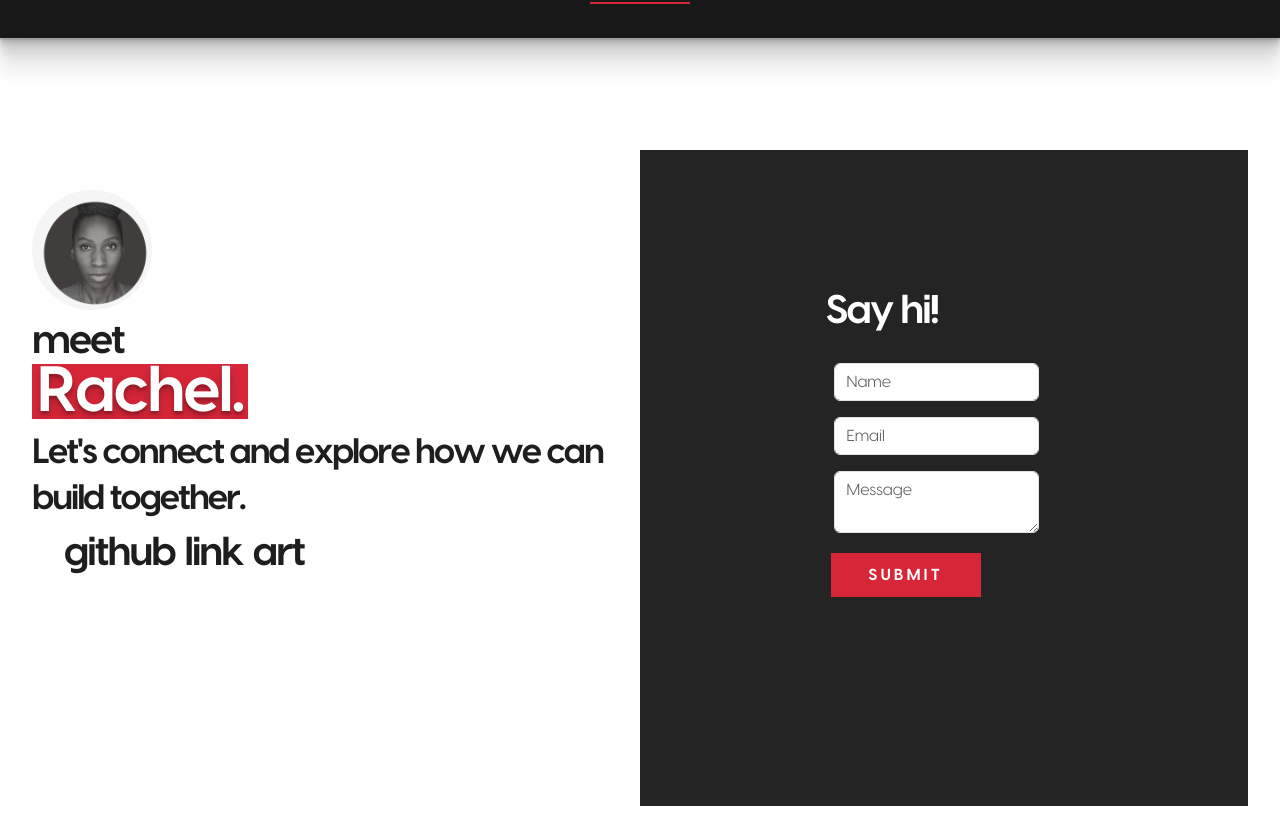
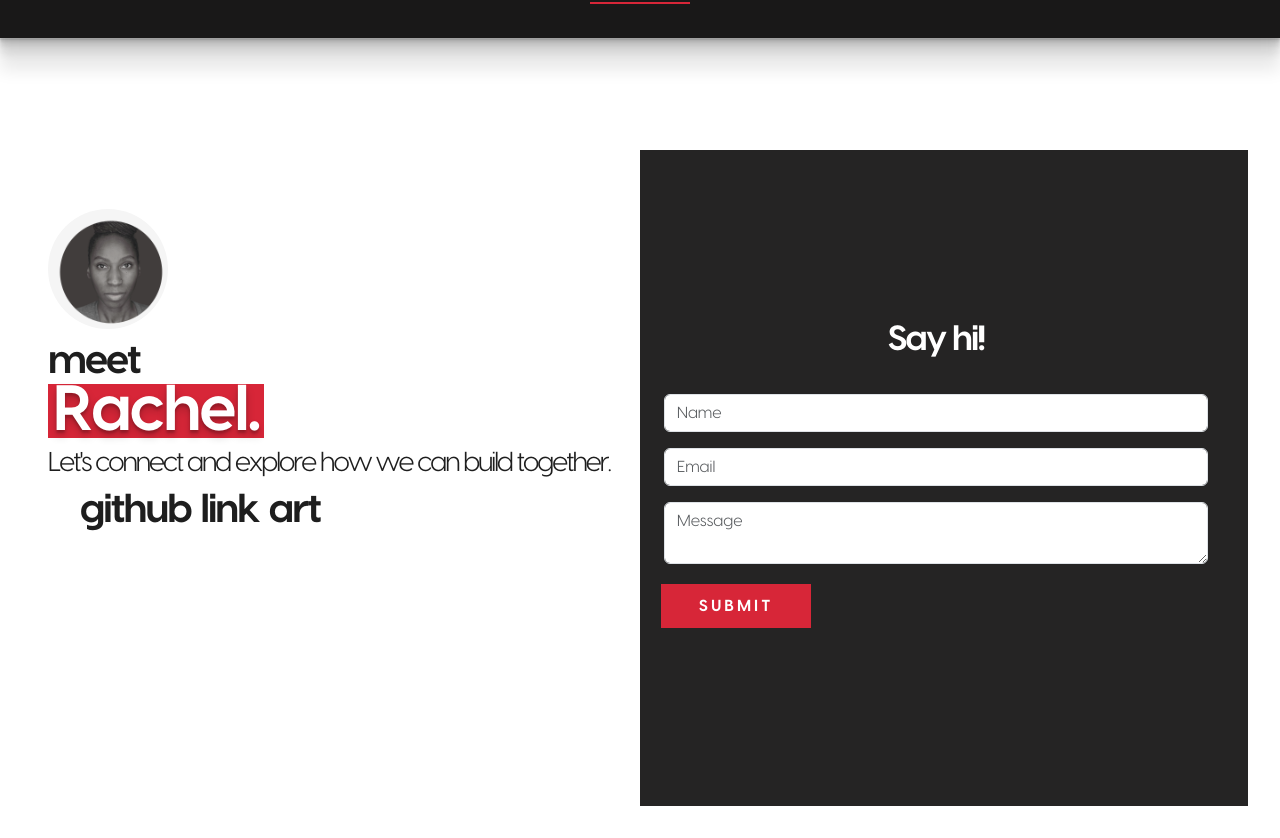
Before and after one commit to R-LaRoi/stroi-app, a React (Vite) app: page /main in a window 1280 px wide. Shown: the part 2090-2928 px from the top of the page. Built offline with nearby package versions, Linux system fonts and the light colour scheme.

Commit message:
Added Project Links

```diff
--- a/src/Components/Data.jsx
+++ b/src/Components/Data.jsx
@@ -18,7 +18,7 @@ const projectData = [
     title: 'Def Pressé',
   text:'London based record Label run by people primarily concerned with music. ',
 git:'https://github.com/chingu-voyages/v45-tier3-team-43/tree/main',
-link:'https://atelier718.com'
+link:''
   },
    {
    id:4,
--- a/src/Components/Homepage.jsx
+++ b/src/Components/Homepage.jsx
@@ -62,12 +62,22 @@ className ='mobile-vid' id="at-vid">
     <div className='dev-title'>
       <img className="logob circle" src={circle} alt="" width={120}/>
     <div>meet</div>
-       <div className='rachel'> Rachel.</div>
-     <small className='connect-subtxt'> Let's connect and explore how we can build together.</small>
+      <div className='rachel'> Rachel.</div>
+     <div className='r-sub-title'>  Let's connect and explore how we can build together.</div>
+     {/* <small className='connect-subtxt'> </small> */}
       <ul className='hp-ul'>
-        <li>github</li>
-      <li>link</li>
-      <li>art</li></ul>
+        <li className='li-ul'>
+        <a href=""></a>
+        github
+
+
+        </li>
+      <li className='li-ul'>link
+
+      </li>
+      <li className='li-ul'>art
+
+      </li></ul>
     </div>
 
   </div>
@@ -77,8 +87,11 @@ className ='mobile-vid' id="at-vid">
 
   <div class="row g-3">
 
-    <div className='dev-title'>Say hi! </div>
+    <div className='dev-title'>
+          <small className=''> Say hi! </small>
+      </div>
   <div class="col">
+
     <input type="text" class="form-control" placeholder="Name" aria-label="First name"/>
   </div>
   <div class="col">
--- a/src/Components/HpgProjects.jsx
+++ b/src/Components/HpgProjects.jsx
@@ -3,6 +3,8 @@ import './stylesheets/hpg.css'
 import './stylesheets/prolink.css'
 import data from './Data'
 import { NavLink } from "react-router-dom";
+
+
 export default function HpgProjects() {
 
 let projectCards = data.map( (project, index) => {
@@ -21,7 +23,8 @@ return(
     <li className='li-sub-title'>
     {project.text}
   </li>
-  <button className='pro-btn'>view</button>
+  <button className='pro-btn'>
+    <a href={project.link} target='blank_' id='btn-link' >view</a></button>
   <div className='dash'></div>
   </ul>
   </div>
@@ -47,7 +50,7 @@ return(
 
 <div> {projectCards}</div>
 <button className='pro-btn-link'>
-  < NavLink to="/projects" className="pro-btn-lnk">  view all</NavLink>
+  < NavLink to="/projects" className="pro-btn-lnk">view all</NavLink>
 
   </button>
 </section>
--- a/src/Components/ProjectsLink.jsx
+++ b/src/Components/ProjectsLink.jsx
@@ -21,7 +21,13 @@ return(
     <li className='li-sub-title'>
     {procards.text}
   </li>
-  <button className='pro-btn'>view</button>
+  <button className='pro-btn'>
+    <a href={procards.link} target="blank_" id='btn-link'>
+  view
+    </a>
+
+
+    </button>
   </ul>
 <div>
     <video playsInline autoPlay muted loop id="pro-vid" >
--- a/src/Components/stylesheets/connect.css
+++ b/src/Components/stylesheets/connect.css
@@ -71,14 +71,15 @@
     display: flex;
     flex-direction: column;
     width: 100%;
-    margin-top: 10%;
+    margin-top: 5%;
   }
 
   .con-form {
     display: grid;
     grid-template-columns: 1fr;
-    padding: 1.4rem;
-    justify-items: center;
+    padding: 1.5rem;
+    text-align: center;
+    align-items: center;
   }
   .con-btn {
     background-color: #d72638;
--- a/src/Components/stylesheets/hpg.css
+++ b/src/Components/stylesheets/hpg.css
@@ -1,6 +1,18 @@
 #dsk-vid {
   width: 100%;
 }
+
+#btn-link {
+  color: #ffffff;
+  text-decoration: none;
+}
+
+.r-sub-title {
+  line-height: 30px;
+  font-size: 1.7rem;
+  font-family: "Visby-reg";
+}
+
 .ate-h1 {
   position: absolute;
   width: 70%;
@@ -100,10 +112,8 @@
 .rachel {
   background-color: #d72638;
   color: #ffffff;
-  /* font-size: 9.5rem; */
   width: fit-content;
   text-shadow: rgba(0, 0, 0, 0.19) 0px 6px 10px, rgba(0, 0, 0, 0.23) 0px 3px 3px;
-  /* text-decoration: underline solid 20px #d72638; */
 }
 
 .hp-ul {
@@ -111,6 +121,11 @@
   list-style: none;
   display: flex;
   gap: 10px;
+}
+
+.li-ul:hover {
+  color: #d72638;
+  text-shadow: rgba(0, 0, 0, 0.19) 0px 6px 10px, rgba(0, 0, 0, 0.23) 0px 3px 3px;
 }
 
 .mobile-vid {
@@ -171,26 +186,29 @@
   }
 
   .hp-ul {
-    padding-top: 30px;
+    padding-top: 19px;
     list-style: none;
     display: flex;
     flex-direction: column;
-    gap: 5px;
+    gap: 1px;
+    margin-left: -20px;
   }
 
   .dev-profile {
+    grid-template-columns: 1fr;
     padding-top: 2rem;
     margin-top: -2rem;
-    background-color: #1e1e1e;
+    background-color: #d72638;
     height: 100vh;
     color: white;
     font-family: "Visby-Reg";
     padding-left: 3rem;
+    text-align: center;
   }
 
   .rachel {
     font-size: 5rem;
-    width: fit-content;
+    margin-left: 60px;
   }
 
   .dev-title {
@@ -232,7 +250,8 @@
     font-size: 2.5rem;
     line-height: 45px;
     letter-spacing: -2px;
-    padding-left: 0;
+    padding: 1rem;
+    margin-top: 8rem;
   }
 
   .rachel {
@@ -246,6 +265,12 @@
 
   #tsc-vid {
     margin-top: -4.8rem;
+  }
+  .rachel:hover,
+  .li-ul:hover {
+    color: #1f1e1e;
+    text-shadow: rgba(0, 0, 0, 0.19) 0px 6px 10px,
+      rgba(0, 0, 0, 0.23) 0px 3px 3px;
   }
 }
 
```
